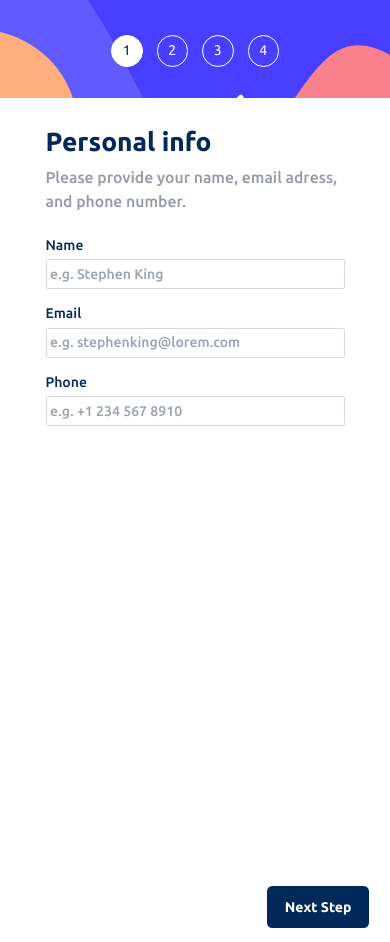
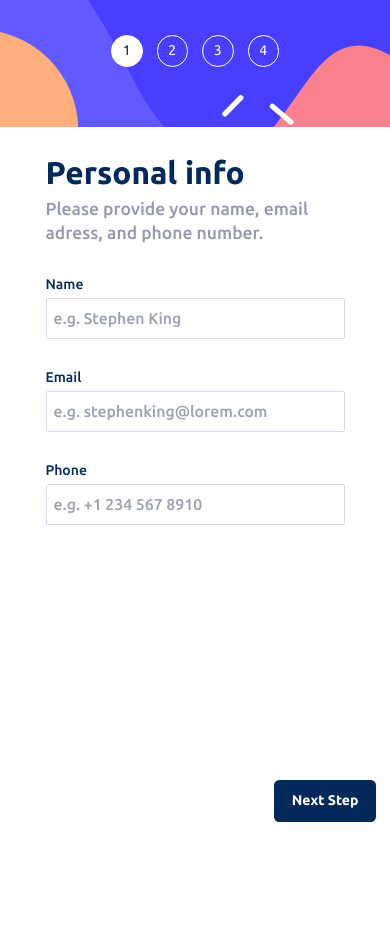
Before and after one commit to Joadevy/multi-step-form, a React (Vite) app: page / in a window 390 px wide. After the commit the page ends 844 px from the top, so only its background shows below. Built offline with nearby package versions, Linux system fonts and the light colour scheme.

Commit message:
style: fix mobile view

```diff
--- a/src/components/Buttons/NextButton.tsx
+++ b/src/components/Buttons/NextButton.tsx
@@ -9,7 +9,7 @@ export const NextButton: FC<props> = ({ bgColor, label }) => {
   return (
     <input
       className={
-        "absolute z-20 bottom-4 lg:bottom-0 right-6 lg:right-1/6 rounded-md px-5 py-3 text-white font-bold lg:text-base cursor-pointer hover:opacity-70 transition-colors " +
+        "absolute z-20 bottom-4 lg:bottom-0 right-4 lg:right-1/6 rounded-md px-5 py-3 text-white font-bold lg:text-base cursor-pointer hover:opacity-70 transition-colors " +
         bgColor
       }
       data-testid="next-btn"
--- a/src/components/Container.tsx
+++ b/src/components/Container.tsx
@@ -6,9 +6,7 @@ type props = {
 
 export const Container: FC<props> = ({ children }) => {
   return (
-    <main className="flex flex-col rounded-xl mx-5 lg:mx-0 my-28 lg:my-14 p-8 lg:p-0  ">
-      {/* <main className="flex flex-col rounded-xl mx-5 lg:mx-0 lg:mr-5 lg:ml-96 my-28 p-8 bg-white"> */}
-
+    <main className="h-[84vh] lg:h-28 flex flex-col rounded-xl mx-5 lg:mx-0 mt-[15vh] lg:my-14 p-8 lg:p-0  ">
       {children}
     </main>
   );
--- a/src/components/Header.tsx
+++ b/src/components/Header.tsx
@@ -8,10 +8,10 @@ type props = {
 export const Header: FC<props> = ({ title, desc }) => {
   return (
     <header className="flex flex-col gap-2">
-      <h2 className="font-bold text-3xl lg:text-3xl text-p-marine-blue">
+      <h2 className="font-bold text-4xl lg:text-3xl text-p-marine-blue">
         {title}
       </h2>
-      <p className="text-n-cool-gray text-lg lg:text-base font-medium">
+      <p className="text-n-cool-gray text-xl lg:text-base font-medium">
         {desc}
       </p>
     </header>
--- a/src/components/Steps/StepFive.tsx
+++ b/src/components/Steps/StepFive.tsx
@@ -6,11 +6,11 @@ import { StepHeader } from "./StepHeader";
 
 export const StepFive: FC = () => {
   return (
-    <div className="lg:flex lg:my-10 lg:mx-48 gap-5 lg:p-4 lg:shadow-md bg-white lg:rounded-lg">
+    <div className="max-h-screen lg:flex lg:my-10 lg:mx-48 gap-5 lg:p-4 lg:shadow-md bg-white lg:rounded-lg">
       <StepHeader active={4} steps={[1, 2, 3, 4]} />
 
       <div
-        className="flex flex-col rounded-xl mx-5 my-28 p-8 bg-white
+        className="flex flex-col rounded-xl mx-5 my-[15vh] p-8 bg-white
        lg:mx-0 lg:my-0 lg:p-0 lg:w-[400px] lg:h-[500px] 2xl:w-[700px] 2xl:h-[800px]  lg:min-h-0 relative lg:items-center lg:justify-center "
       >
         <header className="flex flex-col mt-10 gap-3 items-center lg:px-14 lg:mt-0">
--- a/src/components/Steps/StepFour.tsx
+++ b/src/components/Steps/StepFour.tsx
@@ -45,9 +45,9 @@ export const StepFour: FC<props> = ({
   };
 
   return (
-    <div className="lg:flex lg:my-10 lg:mx-48 gap-5 lg:p-4 lg:shadow-md bg-white lg:rounded-lg">
+    <div className="max-h-screen lg:flex lg:my-10 lg:mx-48 gap-5 lg:p-4 lg:shadow-md bg-white lg:rounded-lg">
       <StepHeader active={4} steps={[1, 2, 3, 4]} />
-      <div className="min-h-screen lg:w-[400px] lg:h-[500px] 2xl:w-[700px] 2xl:h-[800px]  lg:min-h-0 relative ">
+      <div className="lg:w-[400px] lg:h-[500px] 2xl:w-[700px] 2xl:h-[800px]  lg:min-h-0 relative ">
         <Container>
           <Header
             desc="Double-check everything looks OK before confirming."
--- a/src/components/Steps/StepHeader.tsx
+++ b/src/components/Steps/StepHeader.tsx
@@ -9,7 +9,7 @@ const stepDescription = ["YOUR INFO", "SELECT PLAN", "ADDS-ON", "SUMMARY"];
 
 export const StepHeader: FC<props> = ({ steps, active }) => {
   return (
-    <header className="h-48 w-full absolute lg:z-50 lg:w-[275px] 2xl:w-[400px] lg:relative lg:h-auto top-0 -z-10 bg-mobileHero lg:bg-desktopHero flex bg-cover lg:bg-contain bg-no-repeat">
+    <header className="h-[15vh] w-full absolute lg:z-50 lg:w-[275px] 2xl:w-[400px] lg:relative lg:h-auto top-0 -z-10 bg-mobileHero lg:bg-desktopHero flex bg-cover lg:bg-contain bg-no-repeat">
       <ul className="flex lg:flex-col gap-4 lg:gap-8 2xl-gap-10 w-full justify-center lg:justify-start pt-10 lg:pl-10 text-white">
         {steps.map((step) => (
           <li key={step} className="lg:flex lg:gap-2 lg:items-center">
--- a/src/components/Steps/StepOne.tsx
+++ b/src/components/Steps/StepOne.tsx
@@ -88,9 +88,9 @@ export const StepOne: FC<props> = ({ userData, nextStep, handleUserData }) => {
   };
 
   return (
-    <div className="lg:flex lg:my-10 lg:mx-48 gap-5 lg:p-4 lg:shadow-md bg-white lg:rounded-lg">
+    <div className="max-h-screen lg:flex lg:my-10 lg:mx-48 gap-5 lg:p-4 lg:shadow-md bg-white lg:rounded-lg">
       <StepHeader active={1} steps={[1, 2, 3, 4]} />
-      <div className="min-h-screen lg:w-[400px] lg:h-[500px] 2xl:w-[700px] 2xl:h-[800px] lg:min-h-0 relative ">
+      <div className="lg:w-[400px] lg:h-[500px] 2xl:w-[700px] 2xl:h-[800px] lg:min-h-0 relative ">
         <Container>
           <Header
             desc="Please provide your name, email adress, and phone number."
@@ -98,7 +98,7 @@ export const StepOne: FC<props> = ({ userData, nextStep, handleUserData }) => {
           />
 
           <form
-            className="flex flex-col gap-4 lg:gap-5 mt-6 lg:mb-24"
+            className="flex flex-col gap-8 lg:gap-5 mt-8 lg:mt-6 lg:mb-24"
             onSubmit={submitFormData}
           >
             <label
@@ -117,7 +117,7 @@ export const StepOne: FC<props> = ({ userData, nextStep, handleUserData }) => {
               <input
                 required
                 className={
-                  "rounded-sm  lg:rounded-md border border-n-light-gray p-1 lg:p-2 lg:h-10 " +
+                  "rounded-sm text-lg lg:text-base lg:rounded-md border border-n-light-gray p-2 lg:h-10 " +
                   (error.has("name")
                     ? " border-p-strawberry-red outline-none focus:border-n-light-gray"
                     : "")
@@ -148,7 +148,7 @@ export const StepOne: FC<props> = ({ userData, nextStep, handleUserData }) => {
               <input
                 required
                 className={
-                  "rounded-sm lg:rounded-md border border-n-light-gray p-1 lg:p-2 lg:h-10 " +
+                  "rounded-sm text-lg lg:text-base lg:rounded-md border border-n-light-gray p-2 lg:h-10 " +
                   (error.has("email")
                     ? " border-p-strawberry-red outline-none focus:border-n-light-gray"
                     : "")
@@ -168,7 +168,7 @@ export const StepOne: FC<props> = ({ userData, nextStep, handleUserData }) => {
               htmlFor="phone"
             >
               <div className="flex justify-between items-center">
-                <p className="lg:text-sm">Phone</p>
+                <p className="text-base lg:text-sm">Phone</p>
 
                 {error.has("phone") ? (
                   <p className="text-xs lg:text-sm text-p-strawberry-red">
@@ -179,7 +179,7 @@ export const StepOne: FC<props> = ({ userData, nextStep, handleUserData }) => {
               <input
                 required
                 className={
-                  "rounded-sm lg:rounded-md border border-n-light-gray p-1 lg:p-2 lg:h-10 " +
+                  "rounded-sm text-lg lg:text-base lg:rounded-md border border-n-light-gray p-2 lg:h-10 " +
                   (error.has("phone")
                     ? " border-p-strawberry-red outline-none focus:border-n-light-gray"
                     : "")
--- a/src/components/Steps/StepThree.tsx
+++ b/src/components/Steps/StepThree.tsx
@@ -84,9 +84,9 @@ export const StepThree: FC<props> = ({
   };
 
   return (
-    <div className="lg:flex lg:my-10 lg:mx-48 gap-5 lg:p-4 lg:shadow-md bg-white lg:rounded-lg">
+    <div className="max-h-screen lg:flex lg:my-10 lg:mx-48 gap-5 lg:p-4 lg:shadow-md bg-white lg:rounded-lg">
       <StepHeader active={3} steps={[1, 2, 3, 4]} />
-      <div className="min-h-screen lg:w-[400px] lg:h-[500px] 2xl:w-[700px] 2xl:h-[800px]  lg:min-h-0 relative lg:p-4  ">
+      <div className="lg:w-[400px] lg:h-[500px] 2xl:w-[700px] 2xl:h-[800px]  lg:min-h-0 relative lg:p-4  ">
         <Container>
           <Header
             desc="Add-ons help enhace your gaming experience."
--- a/src/components/Steps/StepTwo.tsx
+++ b/src/components/Steps/StepTwo.tsx
@@ -59,9 +59,9 @@ export const StepTwo: FC<props> = ({
   };
 
   return (
-    <div className="lg:flex lg:my-10 lg:mx-48 gap-5 lg:p-4 lg:shadow-md bg-white lg:rounded-lg">
+    <div className="max-h-screen lg:flex lg:my-10 lg:mx-48 gap-5 lg:p-4 lg:shadow-md bg-white lg:rounded-lg">
       <StepHeader active={2} steps={[1, 2, 3, 4]} />
-      <div className="min-h-screen lg:w-[400px] lg:h-[500px] 2xl:w-[700px] 2xl:h-[800px] lg:min-h-0 relative ">
+      <div className="lg:w-[400px] lg:h-[500px] 2xl:w-[700px] 2xl:h-[800px] lg:min-h-0 relative ">
         <Container>
           <Header
             desc="You have the option of monthly or yearly biling."
```
